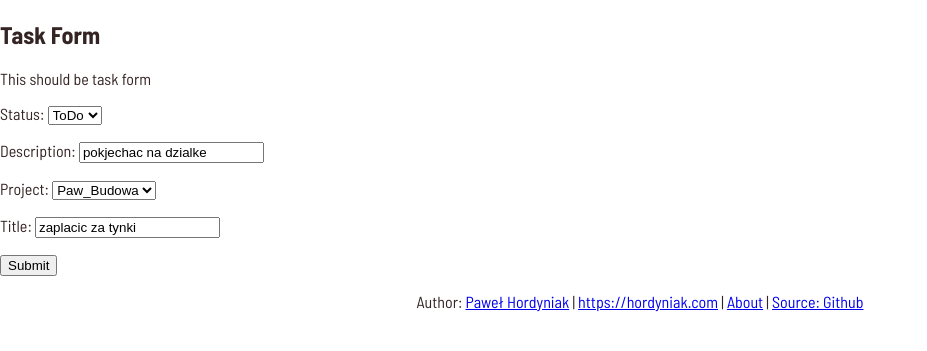
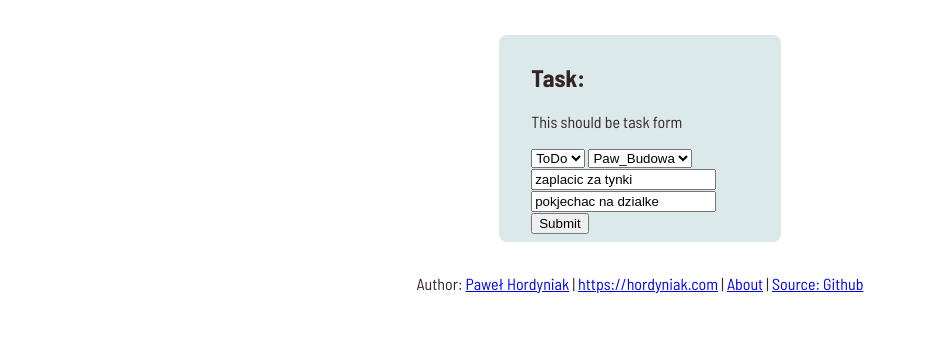
Before and after one commit to Pawel-9215/TaskManager, a Django app: page /edit_task/9 in a window 1280 px wide. Shown: the part 45-396 px from the top of the page, without its empty margins (0-927 px from the left). Run offline with Django 3.2, Linux system fonts and the light colour scheme; a user stored in the database is signed in; data comes from the database, SQL or seed files in the repository; both versions use the stored data as it was after the commit; some web fonts are replaced.

Commit message:
First forms

```diff
--- a/tasktrack/static/css/base.css
+++ b/tasktrack/static/css/base.css
@@ -18,6 +18,7 @@ body {
   justify-content: flex-start;
 }
 
+
 .site-logo {
   font-family: 'Odibee Sans', cursive;
   text-decoration: none;
@@ -26,6 +27,11 @@ body {
   margin: 0;
   padding: 0em;
   margin-left: 5%;
+}
+
+.task_form {
+  display:flex;
+  justify-content: center;
 }
 
 .site-logo a:link {
--- a/tasktrack/templates/task_form.html
+++ b/tasktrack/templates/task_form.html
@@ -1,14 +1,27 @@
 {% extends "base.html" %}
 {% block content %}
 
-<h2 class = "title">Task Form</h2>
-<p>This should be task form
-    </p>
+<br>
 
-<form method="POST" action="">
-    {% csrf_token %}
-    {{ form.as_p }}
-    <input type="submit" value="Submit">
-</form>
+
+<div class='task_form'>
+    <div class="task">
+        <div class='container'>
+            <h2 class = "title">Task:</h2>
+            <p>This should be task form</p>
+
+            <form method="POST" action="">
+                {% csrf_token %}
+                {{ form.status }}
+                {{ form.project }}
+                {{ form.title }}
+                {{ form.description }}
+                <input type="submit" value="Submit">
+            </form>
+        </div>
+    </div>
+</div>
+
+
 
 {% endblock %}
--- a/tasktrack/templates/task_list.html
+++ b/tasktrack/templates/task_list.html
@@ -58,7 +58,7 @@
                 <p><b id='font_small'>TASK AGE</b>: {{ task.created_on|timesince }}</p>
                 <h3 class = "title">{{ task.title }}</h3>
                 <p>{{ task.description }}<br>
-                {{ task.project }}<br>
+                <div id="font_small">{{ task.project }}</div><br>
             </div> </a>
         </div>
     {% empty %}
```
Also changed, not shown: db.sqlite3.
